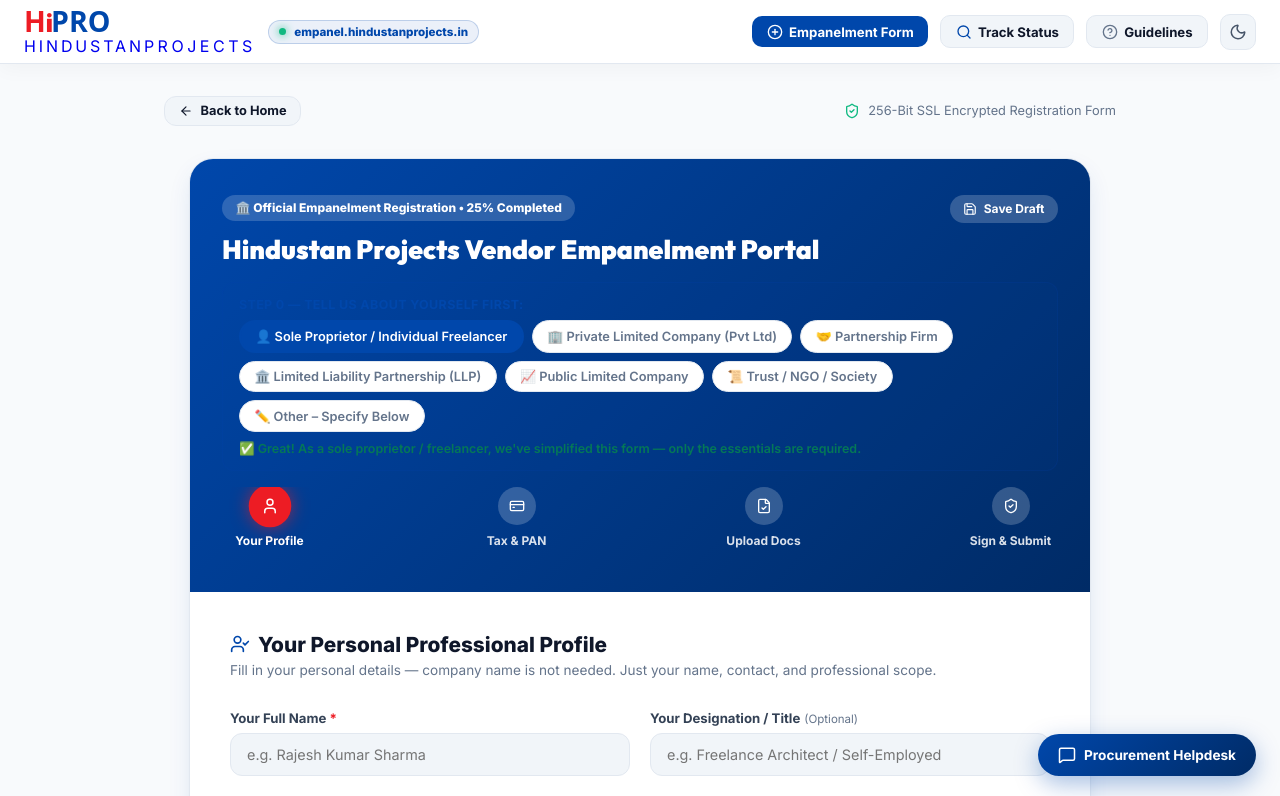
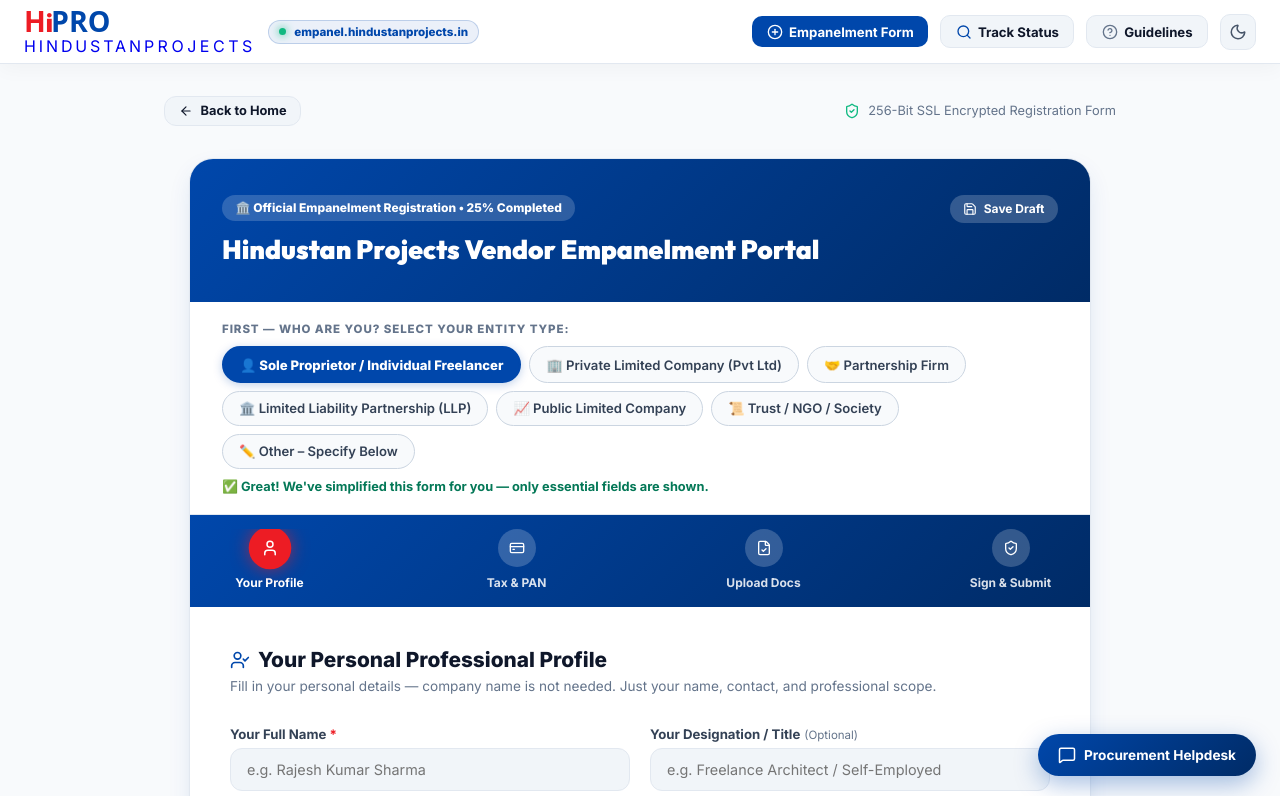
Before and after one commit to hindustan-groups/Empanelment-Portal, a React (Vite) app: page /apply in a window 1280 px wide. Shown: the top 796 px of the page. Built offline with nearby package versions, Linux system fonts and the light colour scheme.

Commit message:
Fix form readability: entity switcher moved to white card with dark readable text, step progress nav restored in blue banner strip, all button contrast fixed

```diff
--- a/src/components/EmpanelmentForm.jsx
+++ b/src/components/EmpanelmentForm.jsx
@@ -342,13 +342,23 @@ export default function EmpanelmentForm({ category, onFormSubmit }) {
             </button>
           </div>
 
-          {/* Entity Type Switcher — shown at top always */}
-          <div style={{ marginTop: '1rem', padding: '0.85rem 1rem', borderRadius: 12, background: 'rgba(0,71,171,0.06)', border: '1px solid rgba(0,71,171,0.15)' }}>
-            <div style={{ fontSize: '0.78rem', fontWeight: 700, color: '#0047AB', marginBottom: '0.5rem', letterSpacing: '0.03em' }}>
-              STEP 0 — TELL US ABOUT YOURSELF FIRST:
+          {/* Entity Type Switcher — shown outside banner as white readable card */}
+        </div>{/* close form-header-banner here */}
+
+        {/* ── Entity Selector Card (white bg, fully readable) ── */}
+        <div style={{
+          background: '#fff',
+          borderBottom: '1px solid #E2E8F0',
+          padding: '1.25rem 2rem',
+        }}>
+          <div style={{ fontSize: '0.72rem', fontWeight: 800, color: '#64748B', letterSpacing: '0.08em', marginBottom: '0.65rem', textTransform: 'uppercase' }}>
+            First — Who are you? Select your entity type:
           </div>
+
           <div style={{ display: 'flex', flexWrap: 'wrap', gap: '0.5rem' }}>
-              {ENTITY_TYPES.map(et => (
+            {ENTITY_TYPES.map(et => {
+              const isSelected = formData.entityType === et.value;
+              return (
                 <button
                   key={et.value}
                   type="button"
@@ -357,49 +367,52 @@ export default function EmpanelmentForm({ category, onFormSubmit }) {
                     setErrors({});
                   }}
                   style={{
-                    padding: '0.45rem 0.9rem',
-                    borderRadius: 20,
-                    fontSize: '0.8rem',
-                    fontWeight: 600,
+                    padding: '0.45rem 1rem',
+                    borderRadius: 99,
+                    fontSize: '0.82rem',
+                    fontWeight: isSelected ? 800 : 600,
                     cursor: 'pointer',
-                    border: formData.entityType === et.value ? '2px solid #0047AB' : '1px solid var(--border-color)',
-                    background: formData.entityType === et.value ? '#0047AB' : 'white',
-                    color: formData.entityType === et.value ? 'white' : 'var(--text-muted)',
-                    transition: 'all 0.2s',
+                    border: isSelected ? '2px solid #0047AB' : '1.5px solid #CBD5E1',
+                    background: isSelected ? '#0047AB' : '#F8FAFC',
+                    color: isSelected ? '#FFFFFF' : '#334155',
+                    boxShadow: isSelected ? '0 2px 10px rgba(0,71,171,0.25)' : 'none',
+                    transition: 'all 0.18s ease',
+                    lineHeight: 1.4,
                   }}
                 >
                   {et.label}
                 </button>
-              ))}
+              );
+            })}
           </div>
+
           {formData.entityType === 'other' && (
             <input
               type="text"
               name="otherEntityType"
               value={formData.otherEntityType}
               onChange={handleChange}
-                placeholder="Please describe your entity type..."
+              placeholder="Please describe your entity type (e.g. Joint Venture, Public Trust...)"
               className={`form-input${errors.otherEntityType ? ' error' : ''}`}
-                style={{ marginTop: '0.6rem', maxWidth: 400 }}
+              style={{ marginTop: '0.75rem', maxWidth: 480 }}
             />
           )}
           {errors.otherEntityType && <span className="error-text">{errors.otherEntityType}</span>}
 
-            {/* Context hint based on selection */}
-            {isSoleProp && (
-              <div style={{ marginTop: '0.6rem', fontSize: '0.78rem', color: '#047857', fontWeight: 600 }}>
-                ✅ Great! As a sole proprietor / freelancer, we've simplified this form — only the essentials are required.
+          {isSoleProp ? (
+            <div style={{ marginTop: '0.65rem', fontSize: '0.8rem', fontWeight: 700, color: '#047857', display: 'flex', alignItems: 'center', gap: '0.4rem' }}>
+              ✅ Great! We've simplified this form for you — only essential fields are shown.
             </div>
-            )}
-            {!isSoleProp && formData.entityType !== '' && (
-              <div style={{ marginTop: '0.6rem', fontSize: '0.78rem', color: '#0047AB', fontWeight: 600 }}>
-                🏢 Full corporate registration form will be shown with all company credential fields.
+          ) : formData.entityType ? (
+            <div style={{ marginTop: '0.65rem', fontSize: '0.8rem', fontWeight: 700, color: '#0047AB', display: 'flex', alignItems: 'center', gap: '0.4rem' }}>
+              🏢 Full corporate empanelment form with all company credential fields will be shown.
             </div>
-            )}
+          ) : null}
         </div>
 
-          {/* Step Progress */}
-          <div className="progress-nav" style={{ marginTop: '1rem' }}>
+        {/* ── Step Progress Nav (inside blue banner strip) ── */}
+        <div style={{ background: 'linear-gradient(135deg, #0047AB 0%, #002B66 100%)', padding: '0.85rem 2rem 1.1rem 2rem' }}>
+          <div style={{ display: 'flex', justifyContent: 'space-between', alignItems: 'center', overflowX: 'auto', gap: '0.5rem' }}>
             {STEPS.map((st) => {
               const Icon = st.icon;
               const isActive = currentStep === st.num;
```
Lines whose indentation alone changed are shown as unchanged.
